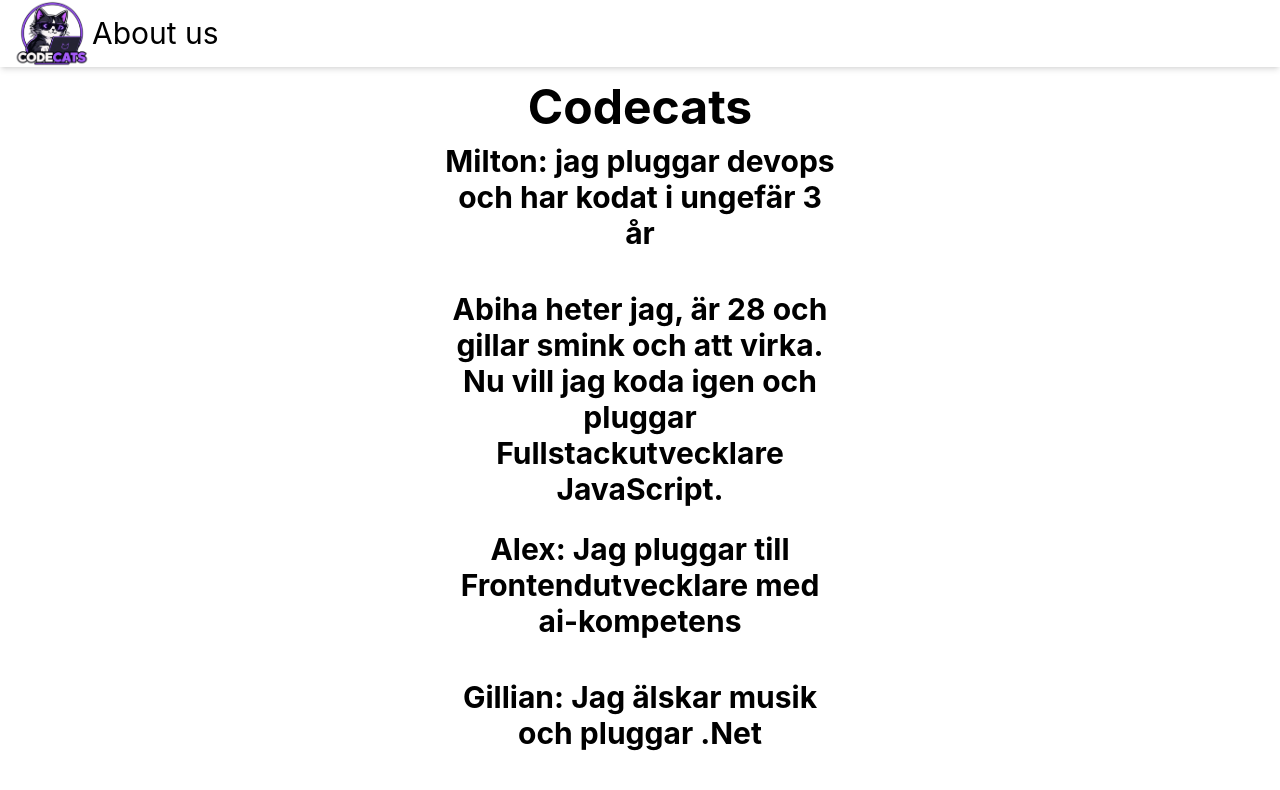
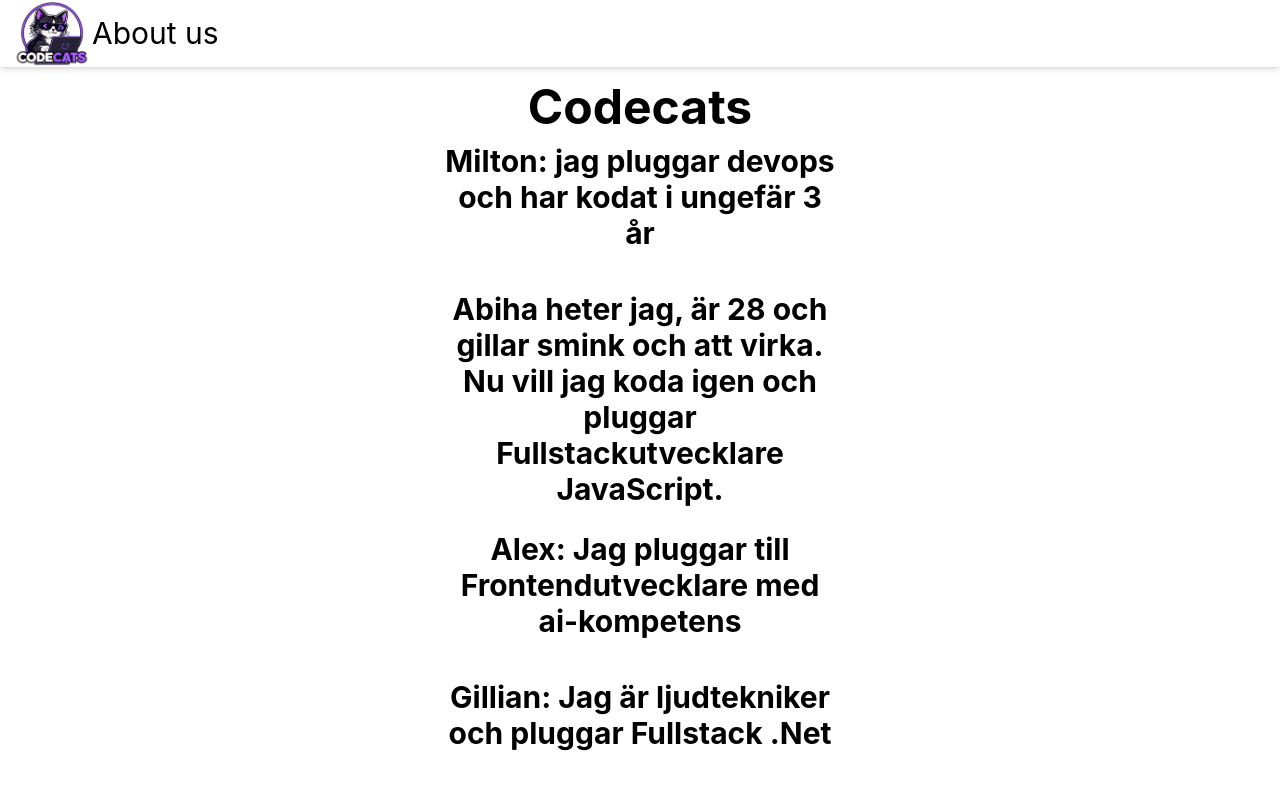
Before and after one commit to mr-milt/chashack, a React (Vite) app: page /AboutUs in a window 1280 px wide. Shown: the top 790 px of the page. Built offline with nearby package versions, Linux system fonts and the light colour scheme.

Commit message:
text changed

```diff
--- a/src/pages/About.jsx
+++ b/src/pages/About.jsx
@@ -30,7 +30,7 @@ export default function About() {
 
         <div className="text-3xl text-center font-bold w-100 max-h-50">
           <img src="" alt="" />
-          <p>Gillian: Jag älskar musik och pluggar .Net</p>
+          <p>Gillian: Jag är ljudtekniker och pluggar Fullstack .Net</p>
         </div>
       </div>
 
```
